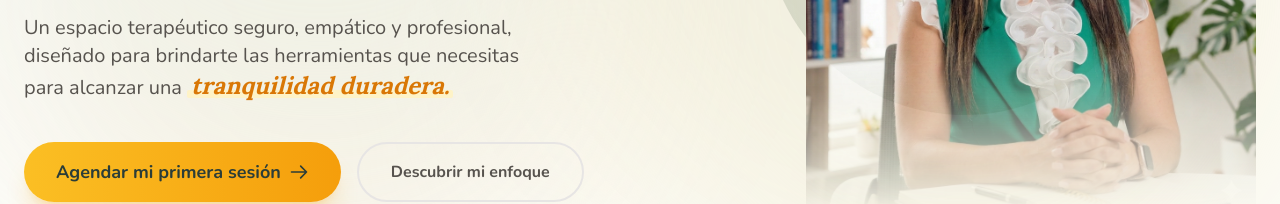
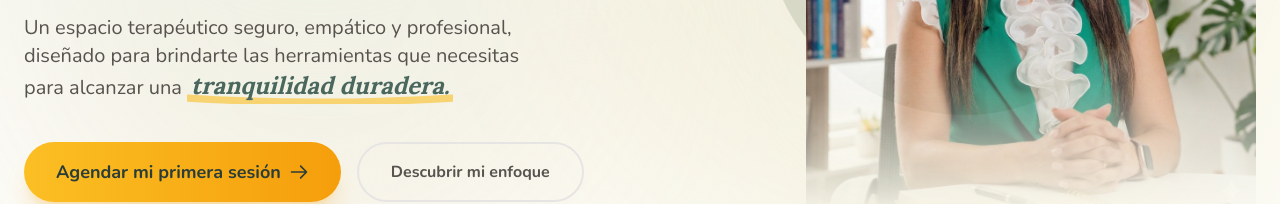
Before and after one commit to sazaba/janetduque, a Next.js app: page / in a window 1280 px wide. Shown: the part 513-717 px from the top of the page. Built offline with nearby package versions, Linux system fonts and the light colour scheme; no server answers; the database is empty.

Commit message:
Hero color

```diff
--- a/app/components/sections/Hero.tsx
+++ b/app/components/sections/Hero.tsx
@@ -51,11 +51,13 @@ export default function Hero() {
                 {/* Párrafo Descriptivo */}
                 <p className="text-lg md:text-xl text-stone-600 mb-10 max-w-lg mx-auto md:mx-0 leading-relaxed font-sans font-medium">
                     Un espacio terapéutico seguro, empático y profesional, diseñado para brindarte las herramientas que necesitas para alcanzar una{' '}
-                    <span className="relative group inline-block whitespace-nowrap">
-                        <span className="relative z-10 font-serif italic font-bold text-amber-600 text-xl md:text-2xl px-1">
-                            tranquilidad duradera.
-                        </span>
-                        <span className="absolute bottom-1 left-0 w-full h-2 bg-amber-100 -z-0 transition-all duration-300 group-hover:h-full group-hover:bottom-0 rounded-sm"></span>
+
+                    {/* Palabra Destacada con Estilo Unificado */}
+                    <span className="relative inline-block text-[#4a675e] italic font-serif font-bold text-xl md:text-2xl px-1">
+                        tranquilidad duradera.
+                        <svg className="absolute w-full h-2 md:h-3 -bottom-0.5 left-0 text-amber-400 -z-10 opacity-60" viewBox="0 0 100 10" preserveAspectRatio="none">
+                            <path d="M0 5 Q 50 12 100 5" stroke="currentColor" strokeWidth="6" fill="none" strokeLinecap="round" />
+                        </svg>
                     </span>
                 </p>
 
```
Also changed, not shown: app/components/sections/PainPoints.tsx (+0 -145 lines).
